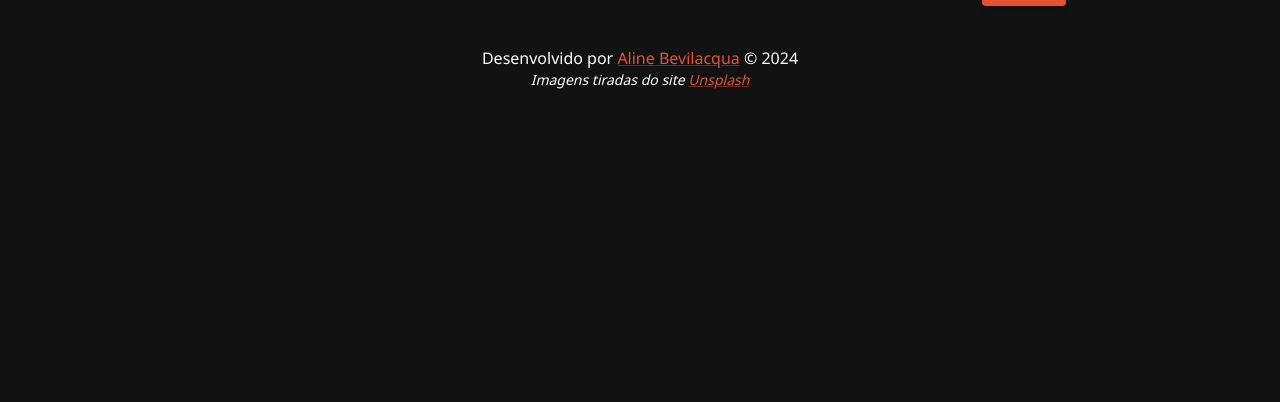
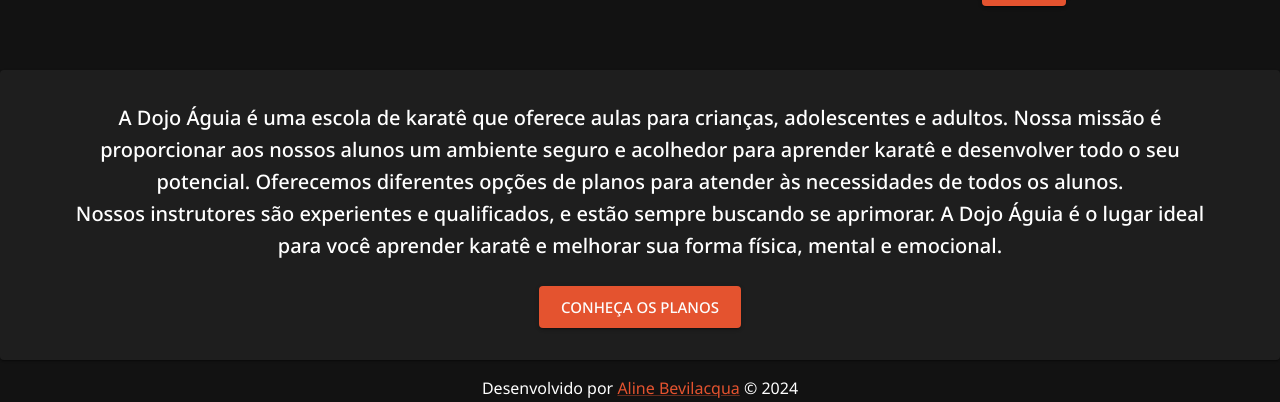
Before and after one commit to aliine98/dojo-aguia, a Next.js app: page / in a window 1280 px wide. Shown: the part 770-1172 px from the top of the page. Before the commit the page ends 876 px from the top, so only its background shows below. Built offline with nearby package versions, Linux system fonts and the light colour scheme; no server answers.

Commit message:
feat: adiciona nova seção na home, sobre o dojo e cta para página planos

```diff
--- a/app/page.tsx
+++ b/app/page.tsx
@@ -15,6 +15,8 @@ import {
     ListItemIcon,
     ListItemText,
     Skeleton,
+    Paper,
+    Typography,
 } from '@mui/material';
 import Hero from './components/Hero';
 import Image from 'next/image';
@@ -41,7 +43,7 @@ export default function Home() {
             <ThemeProvider theme={theme}>
                 <CssBaseline />
                 <Hero />
-                <Container maxWidth='lg' sx={{ pb: 3 }}>
+                <Container component='section' maxWidth='lg' sx={{ pb: 3 }}>
                     <Grid container>
                         <Grid item xs={12} sm={6} md={4} sx={{ display: 'grid', justifyContent: 'center' }}>
                             <List dense={true}>
@@ -136,6 +138,22 @@ export default function Home() {
                         </Grid>
                     </Grid>
                 </Container>
+                <Paper component='section' elevation={1} sx={{ width: '100%', mt: 5 }}>
+                    <Container maxWidth='lg' sx={{ px: 3, py: 4, textAlign: 'center', justifyContent: 'center' }}>
+                        <Typography variant='h6'>
+                            A Dojo Águia é uma escola de karatê que oferece aulas para crianças, adolescentes e adultos. Nossa missão é proporcionar
+                            aos nossos alunos um ambiente seguro e acolhedor para aprender karatê e desenvolver todo o seu potencial. Oferecemos
+                            diferentes opções de planos para atender às necessidades de todos os alunos.
+                        </Typography>
+                        <Typography variant='h6' sx={{ mb: 3 }}>
+                            Nossos instrutores são experientes e qualificados, e estão sempre buscando se aprimorar. A Dojo Águia é o lugar ideal para
+                            você aprender karatê e melhorar sua forma física, mental e emocional.
+                        </Typography>
+                        <Button component={NextLink} variant='contained' href='/planos' size='large'>
+                            Conheça os planos
+                        </Button>
+                    </Container>
+                </Paper>
             </ThemeProvider>
         </>
     );
```
